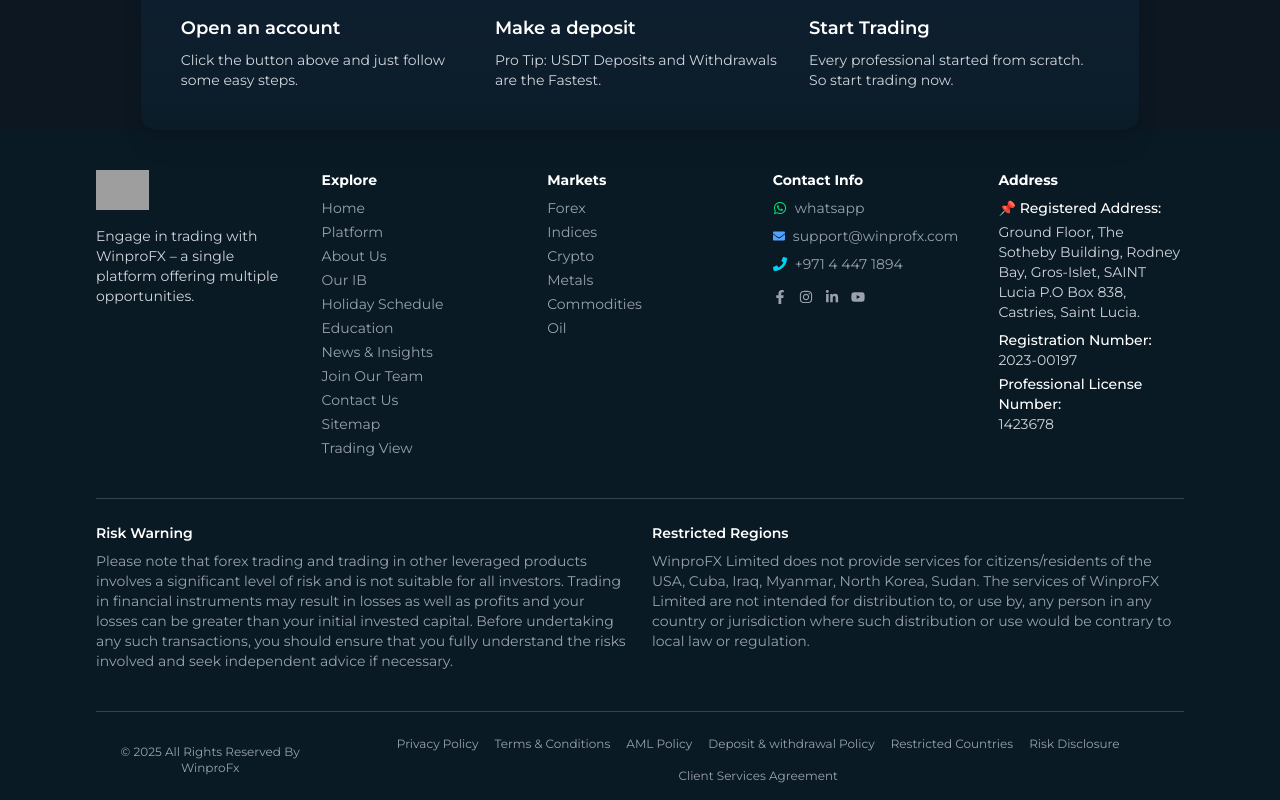
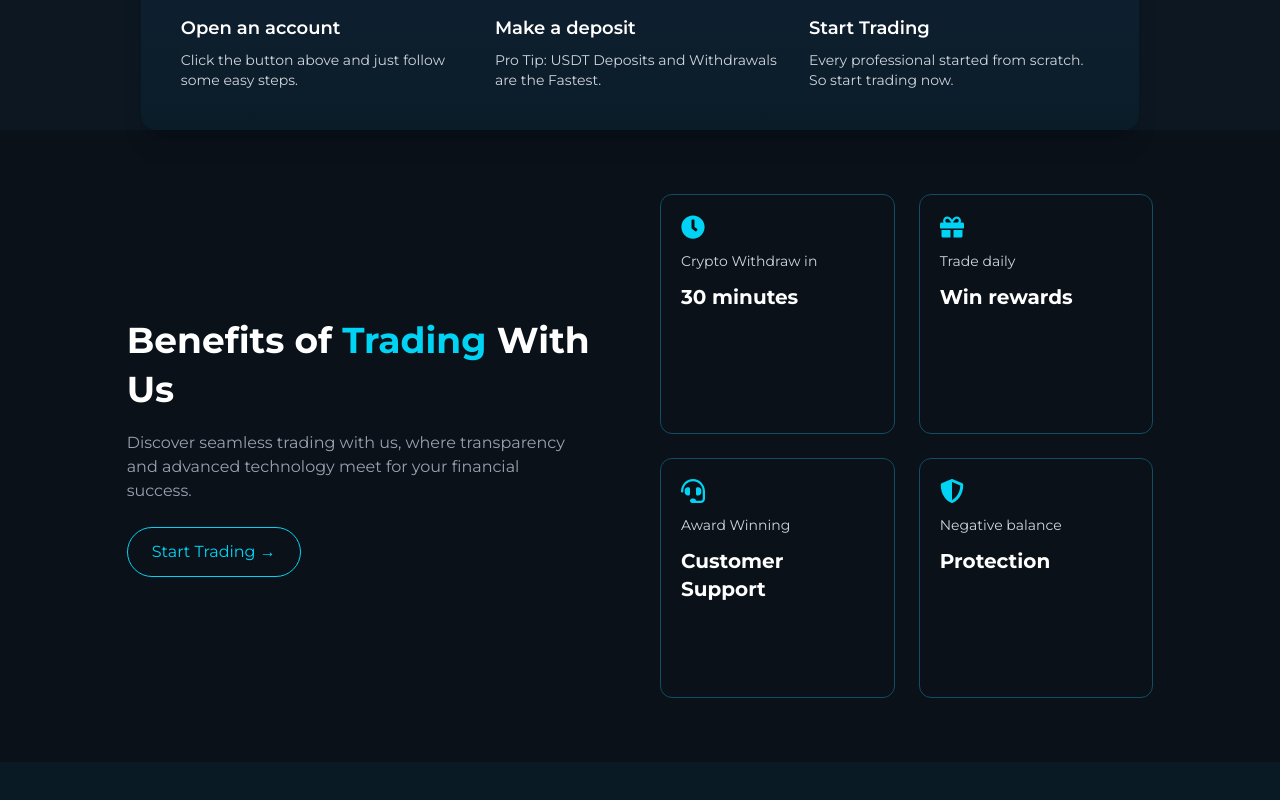
Before and after one commit to Shubham9049/WinProFx, a Next.js app: page / in a window 1280 px wide. Shown: the part 760-1560 px from the top of the page. Built offline with nearby package versions, Linux system fonts and the light colour scheme; grey boxes are pictures that could not be loaded.

Commit message:
add changes

```diff
--- /dev/null
+++ b/components/BenefitsSection.tsx
@@ -0,0 +1,79 @@
+"use client";
+
+import { FaClock, FaGift, FaHeadset, FaShieldAlt } from "react-icons/fa";
+
+const cardContent = [
+  {
+    icon: <FaClock className="text-2xl text-cyan-400" />,
+    title: "Crypto Withdraw in",
+    bold: "30 minutes",
+    description:
+      '"Unlock swift financial flexibility with our 30-minute withdrawal guarantee."',
+  },
+  {
+    icon: <FaGift className="text-2xl text-cyan-400" />,
+    title: "Trade daily",
+    bold: "Win rewards",
+    description:
+      '"Daily trades, daily wins – fuel your success in every market move."',
+  },
+  {
+    icon: <FaHeadset className="text-2xl text-cyan-400" />,
+    title: "Award Winning",
+    bold: "Customer Support",
+    description: "Delivering unparalleled service excellence!",
+  },
+  {
+    icon: <FaShieldAlt className="text-2xl text-cyan-400" />,
+    title: "Negative balance",
+    bold: "Protection",
+    description:
+      '"Trade confidently with built-in negative balance protection for financial security."',
+  },
+];
+
+export default function Home() {
+  return (
+    <section className="bg-[#0A1119] text-white py-16 px-6 md:px-20">
+      <div className="md:w-11/12 w-5/6 mx-auto grid md:grid-cols-2 gap-10 items-center">
+        {/* Left Content */}
+        <div>
+          <h2 className="text-3xl md:text-4xl font-bold leading-snug">
+            Benefits of <span className="text-cyan-400">Trading</span> With Us
+          </h2>
+          <p className="text-gray-400 mt-4 max-w-md">
+            Discover seamless trading with us, where transparency and advanced
+            technology meet for your financial success.
+          </p>
+          <button className="mt-6 px-6 py-3 border border-cyan-400 text-cyan-400 rounded-full hover:bg-cyan-400 hover:text-black transition duration-300">
+            Start Trading →
+          </button>
+        </div>
+
+        {/* Right Flip Cards */}
+        <div className="grid grid-cols-1 sm:grid-cols-2 gap-6">
+          {cardContent.map((card, index) => (
+            <div key={index} className="group [perspective:1000px] w-full h-60">
+              <div className="relative w-full h-full transition-transform duration-500 [transform-style:preserve-3d] group-hover:[transform:rotateY(180deg)]">
+                {/* Front */}
+                <div className="absolute w-full h-full backface-hidden bg-[#0A1119] border border-cyan-900 rounded-xl p-5 flex flex-col gap-3">
+                  {card.icon}
+                  <p className="text-gray-300 text-sm">{card.title}</p>
+                  <p className="text-xl font-bold">{card.bold}</p>
+                </div>
+
+                {/* Back */}
+                <div className="absolute w-full h-full backface-hidden [transform:rotateY(180deg)] bg-cyan-900 rounded-xl p-5 flex flex-col gap-3">
+                  {card.icon}
+                  <p className="text-gray-300 text-sm">{card.title}</p>
+                  <p className="text-xl font-bold">{card.bold}</p>
+                  <p className="text-sm text-gray-200">{card.description}</p>
+                </div>
+              </div>
+            </div>
+          ))}
+        </div>
+      </div>
+    </section>
+  );
+}
--- a/package.json
+++ b/package.json
@@ -9,6 +9,7 @@
     "lint": "next lint"
   },
   "dependencies": {
+    "framer-motion": "^12.23.7",
     "lucide-react": "^0.525.0",
     "next": "15.4.3",
     "react": "19.1.0",
--- a/src/app/page.tsx
+++ b/src/app/page.tsx
@@ -1,3 +1,4 @@
+import BenefitsSection from "../../components/BenefitsSection";
 import Footer from "../../components/Footer";
 import Hero from "../../components/Hero";
 import Navbar from "../../components/Navbar";
@@ -7,6 +8,7 @@ export default function Home() {
     <div className="bg-[#0D1721]">
       <Navbar />
       <Hero />
+      <BenefitsSection />
       <Footer />
     </div>
   );
```
Also changed, not shown: 1 other file (tests, documents, lock files or other folders).
